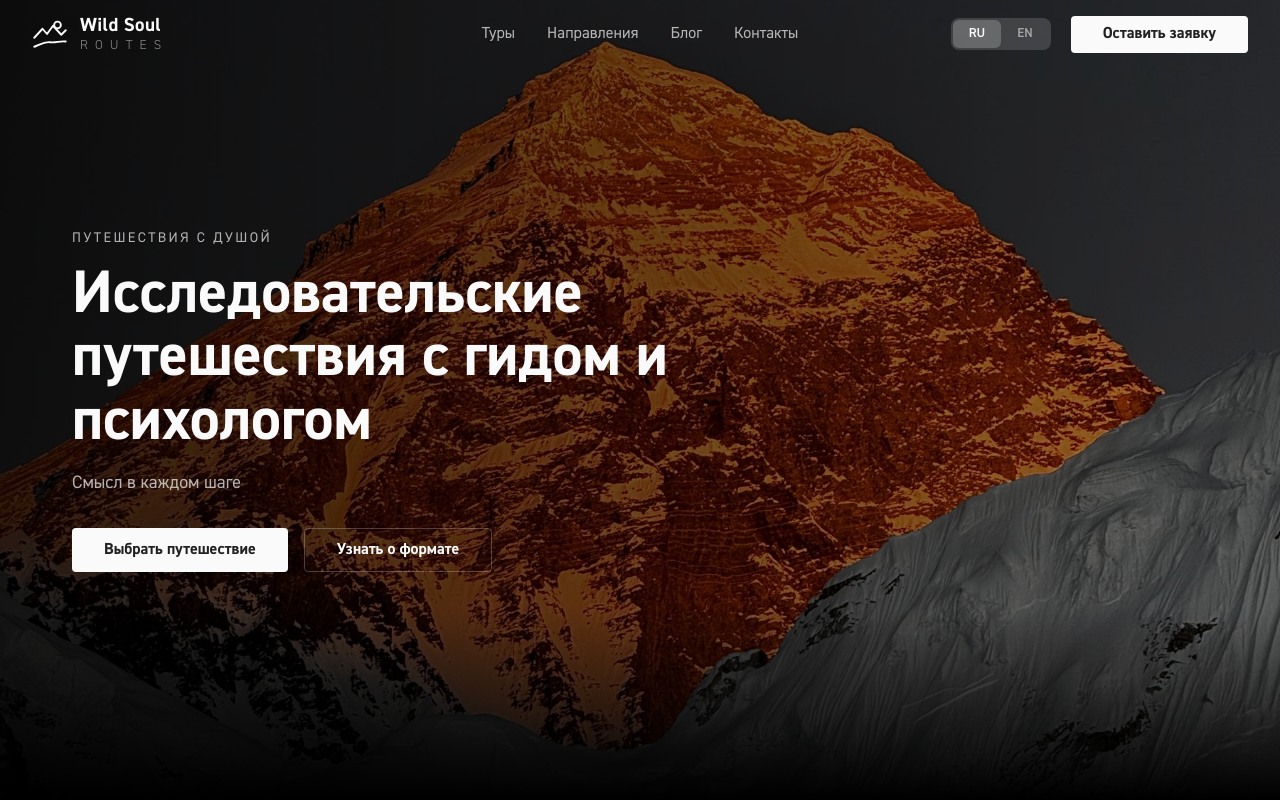
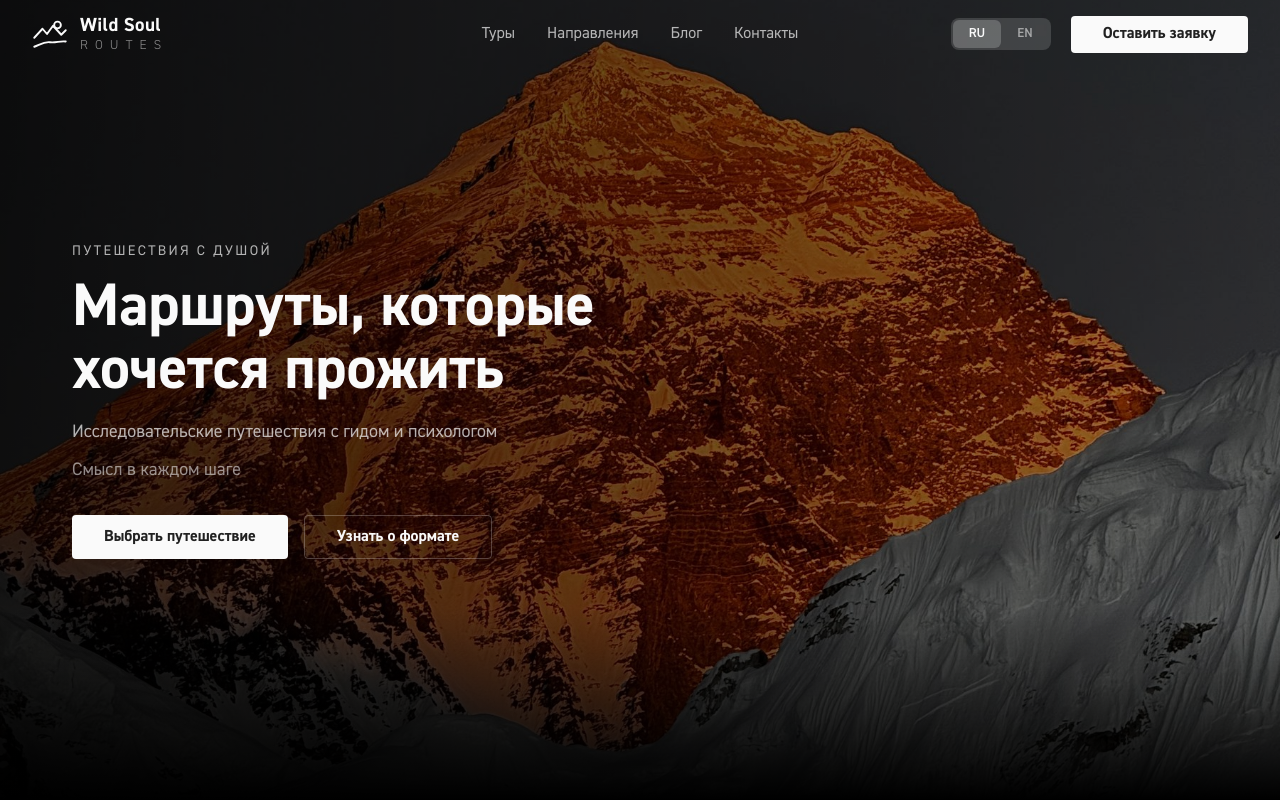
Before and after one commit to fifulina-uxui/wild-soul-routes, a React (Vite) app: page / in a window 1280 px wide. Shown: the top 800 px of the page. Built offline with nearby package versions, Linux system fonts and the light colour scheme.

Commit message:
Hero: заголовок «Маршруты, которые хочется прожить», новые подзаголовки

```diff
--- a/src/data/content.ts
+++ b/src/data/content.ts
@@ -127,9 +127,9 @@ export const content: Record<'ru' | 'en', PageContent> = {
     },
     hero: {
       tagline: 'Путешествия с душой',
-      title: 'Исследовательские путешествия с гидом и психологом',
-      subtitle: 'Смысл в каждом шаге',
-      subtitle2: '',
+      title: 'Маршруты, которые хочется прожить',
+      subtitle: 'Исследовательские путешествия с гидом и психологом',
+      subtitle2: 'Смысл в каждом шаге',
     },
     tours: {
       label: 'Маршруты',
@@ -671,9 +671,9 @@ export const content: Record<'ru' | 'en', PageContent> = {
     },
     hero: {
       tagline: 'Travel with soul',
-      title: 'Exploratory journeys with a guide and a psychologist',
-      subtitle: 'Meaning in every step',
-      subtitle2: '',
+      title: 'Routes you will want to live',
+      subtitle: 'Exploratory journeys with a guide and a psychologist',
+      subtitle2: 'Meaning in every step',
     },
     tours: {
       label: 'Routes',
```
